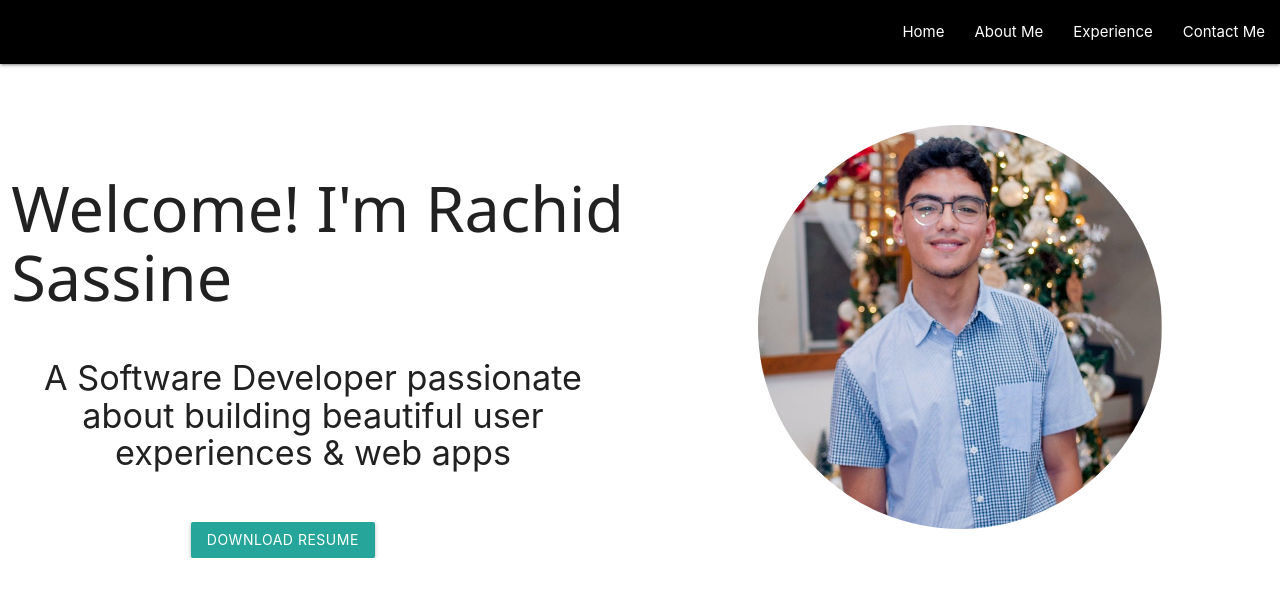
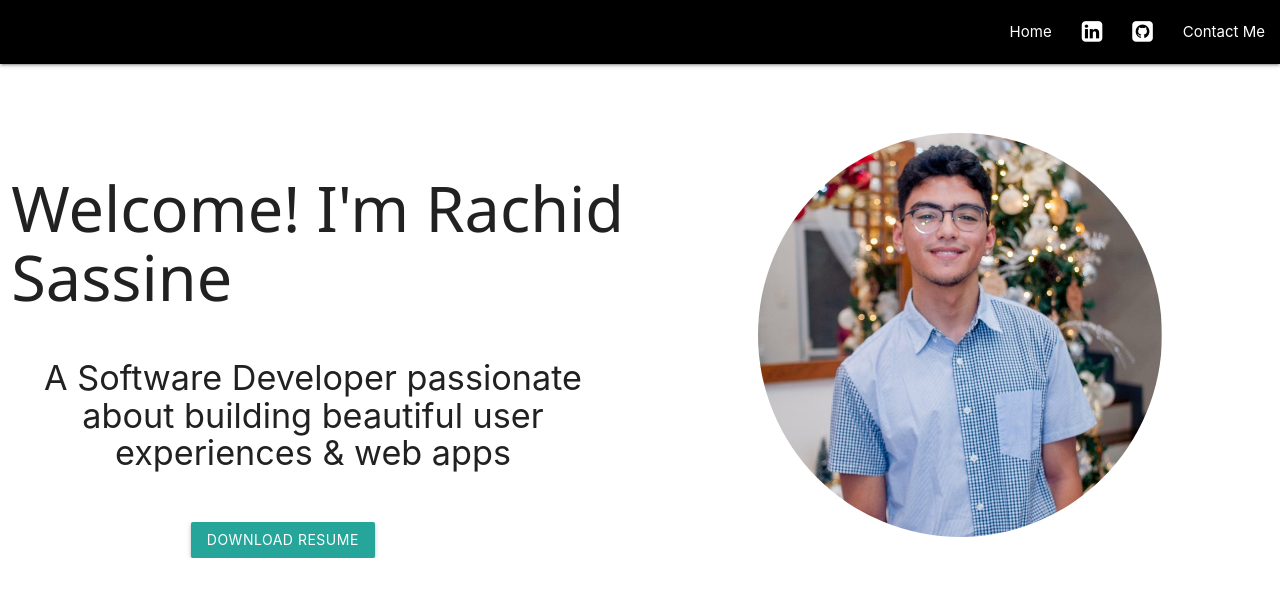
Before and after one commit to romegasassine/Portfolio-Site, a website: page Portfolio Website/index.html in a window 1280 px wide. Drawn offline with Linux system fonts and the light colour scheme.

Commit message:
removed experience, and about me section, added linked in and github links

```diff
--- a/Portfolio Website/index.html
+++ b/Portfolio Website/index.html
@@ -12,14 +12,15 @@
       <!--Import materialize.css-->
       <link type="text/css" rel="stylesheet" href="css/materialize.min.css"  media="screen,projection"/>
       <link type="text/css" rel="stylesheet" href="css/styles.css"  media="screen,projection"/>
+      <link rel="stylesheet" href="https://cdnjs.cloudflare.com/ajax/libs/font-awesome/4.7.0/css/font-awesome.min.css">
 
     </head>
     <body>
          <nav class=black lighten-2" id="nav-bar">
             <ul class="right">
                 <li><a href="index.html">Home</a></li>
-                <li><a href="aboutme.html">About Me</a></li>
-                <li><a href="experience.html">Experience</a></li>
+                <li><a href="https://www.linkedin.com/in/rachid-raphael-sassine-920621204/"> <i class="fa fa-linkedin-square" style="font-size:24px;color:white; position: relative;top: 3px;"></i> </a></li>
+                <li><a href="https://github.com/romegasassine"> <i class="fa fa-github-square" style="font-size: 24px; color: white; position: relative;top: 3px;"></i> </a></li>
                 <li><a href="contactme.html">Contact Me</a></li>
             </ul>
         </nav>
```
Also changed, not shown: Portfolio Website/contactme.html (+1 -0 lines).
